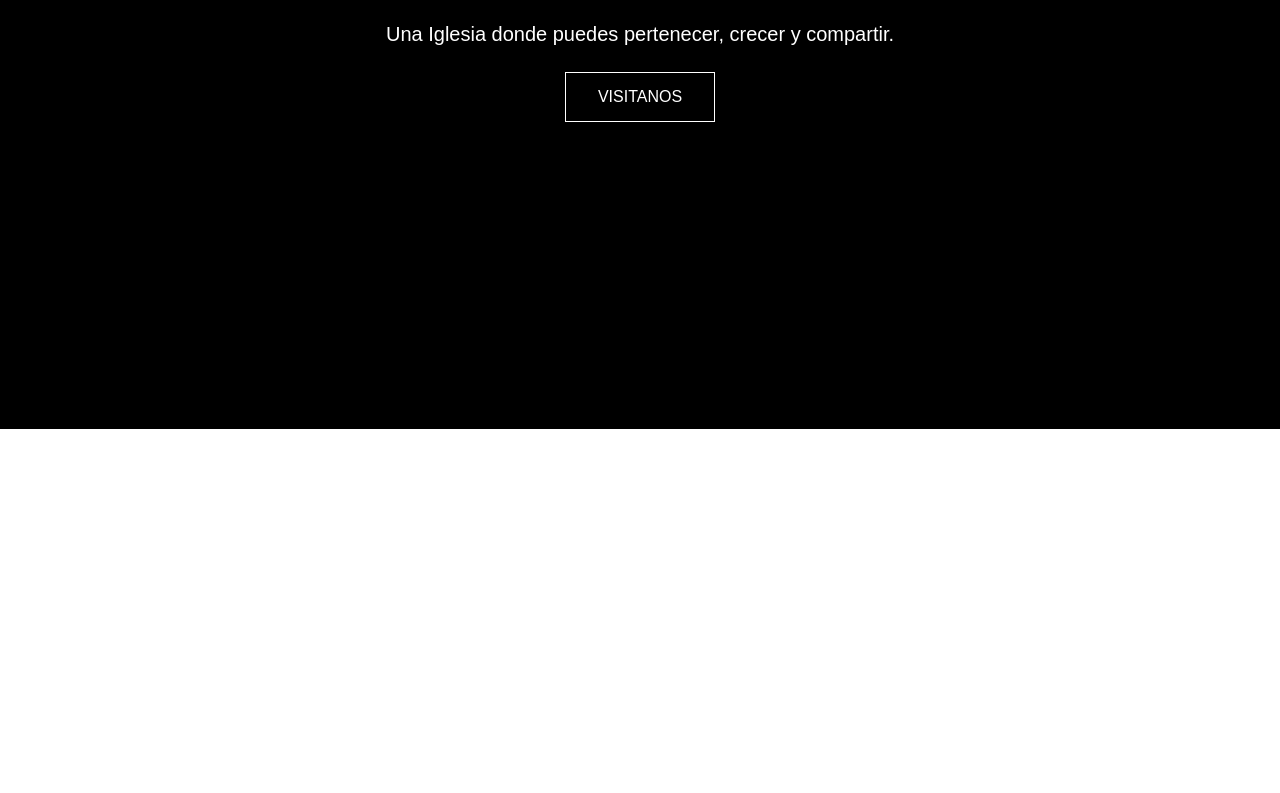
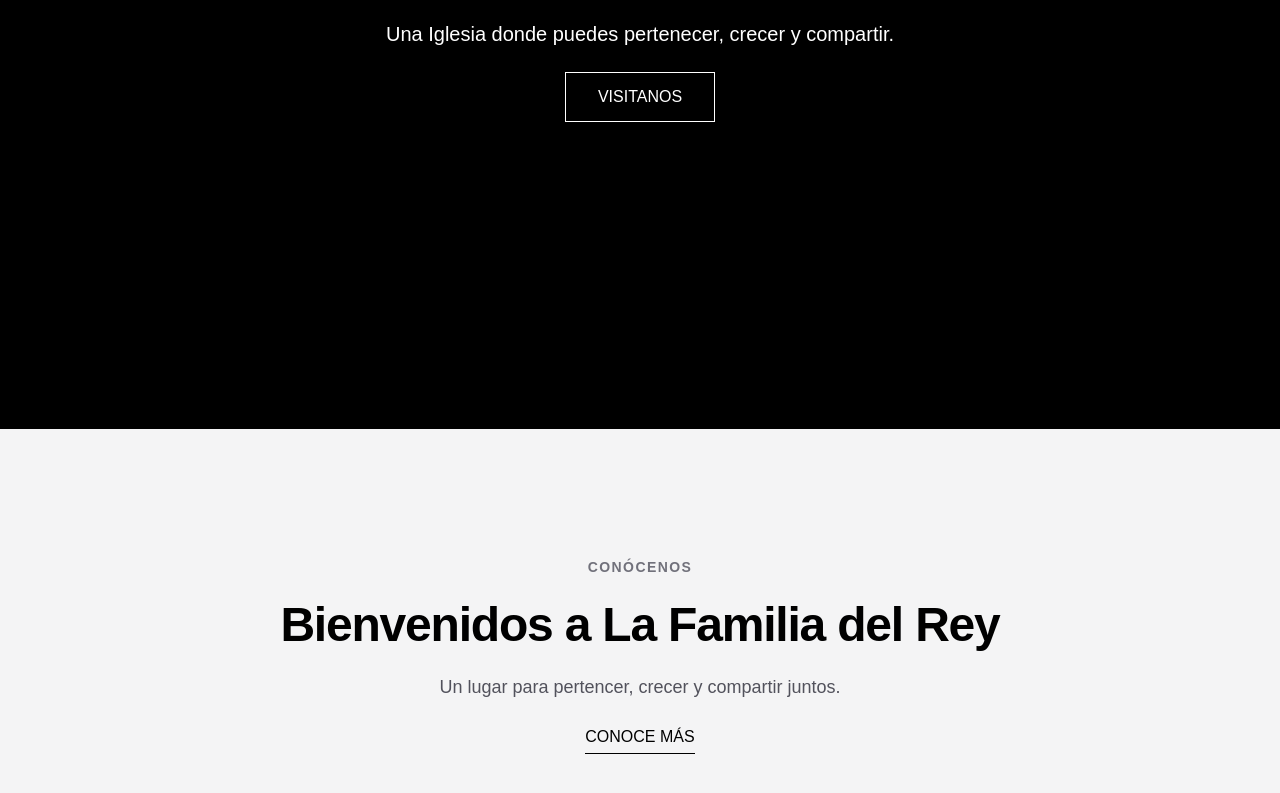
Before and after one commit to jeyescobar/familia-del-rey, a Next.js app: page / in a window 1280 px wide. Shown: the part 371-1164 px from the top of the page. Before the commit the page ends 800 px from the top, so only its background shows below. Built offline with nearby package versions, Linux system fonts and the light colour scheme.

Commit message:
Add homepage welcome section

```diff
--- a/app/page.tsx
+++ b/app/page.tsx
@@ -7,6 +7,14 @@ export default function Home(){
         <p className="text-xl text-center">Una Iglesia donde puedes pertenecer, crecer y compartir.</p>
         <a className="border border-white px-8 py-3 hover:bg-white hover:text-black transition-colors duration-300" href="#">VISITANOS</a>
       </section>
+      <section className="py-24 md:py-32 flex items-center justify-center px-6 bg-zinc-100 text-black">
+        <div className="flex flex-col items-center gap-6 max-w-4x1">
+          <span className="text-sm font-semibold tracking-widest text-zinc-500">CONÓCENOS</span>
+        <h2 className="text-3xl md:text-5xl font-bold tracking-tight text-center">Bienvenidos a La Familia del Rey</h2>
+        <p className="text-lg text-center max-w-2xl text-zinc-600">Un lugar para pertencer, crecer y compartir juntos.</p>
+        <a className="border-b border-black pb-1 hover:text-zinc-500" href="#">CONOCE MÁS</a>
+        </div>
+      </section>
     </main>
 
   );
```
